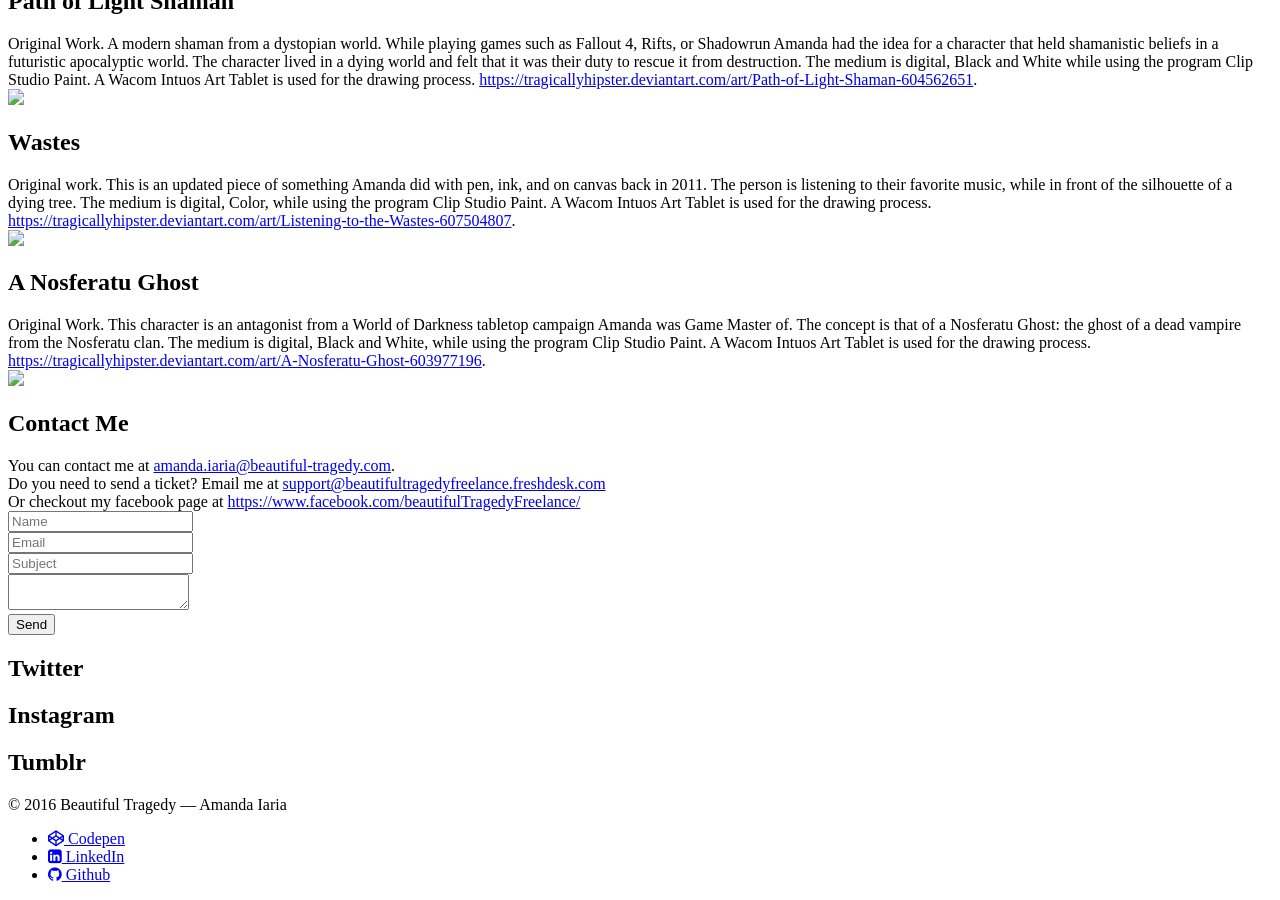
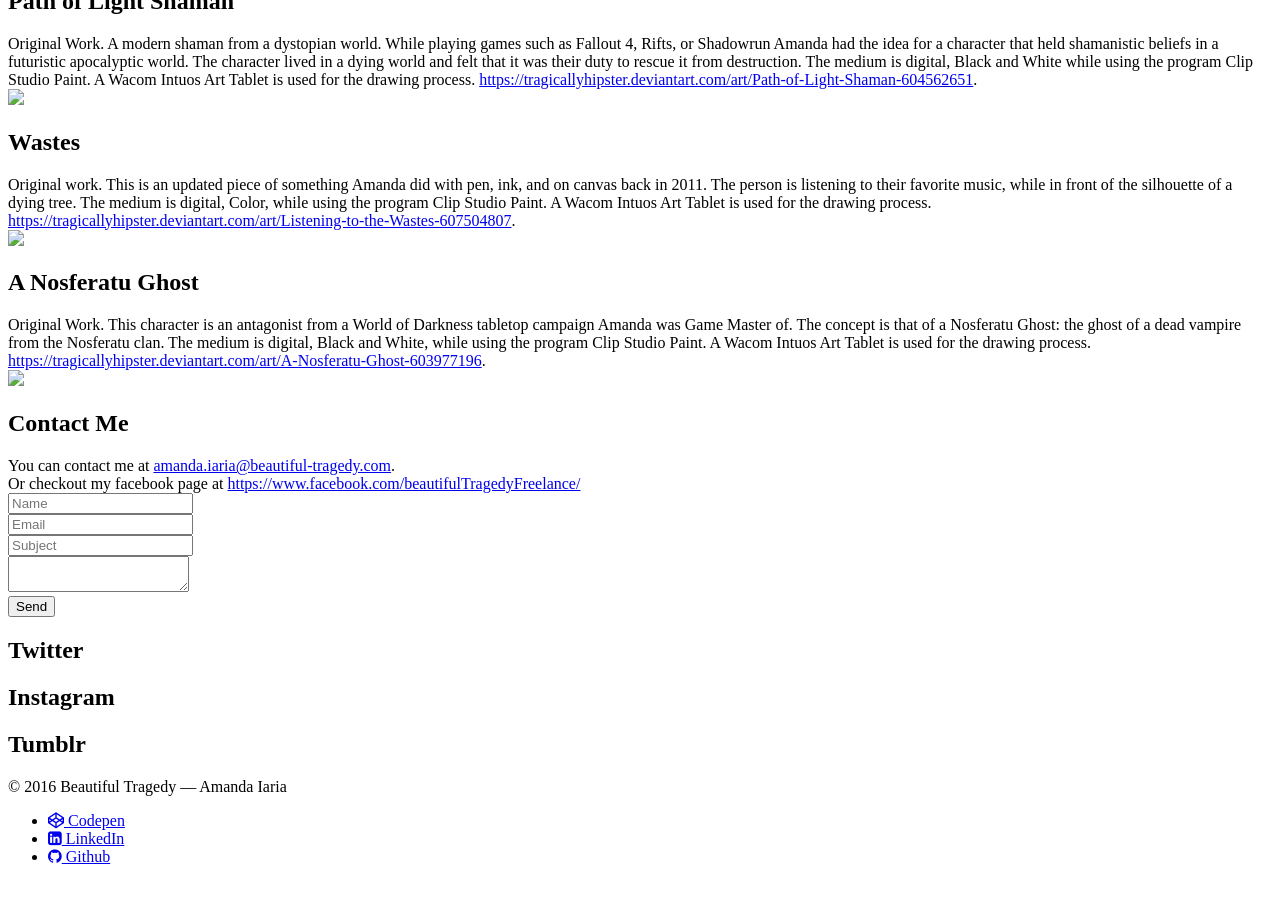
Before and after one commit to amandaIaria/amandaIaria.github.io, a Jekyll site: the page built from _posts/2015-11-21-good-food-truck.markdown, in a window 1280 px wide and 900 px high, scrolled down 3665 px. Built offline with Jekyll 4.4.1, drawn with Linux system fonts in a browser that asks for light colours; nearby versions of some CDN libraries; library files that are not in the unit come from our copies.

Commit message:
Update contact.html

```diff
--- a/_includes/sections/contact.html
+++ b/_includes/sections/contact.html
@@ -4,9 +4,8 @@
 			<h2>Contact Me</h2>
 			<div class="col-sm-2"></div>
 			<div class="col-sm-8">
-				You can contact me at <a href="mailto:amanda.iaria@beautiful-tragedy.com">amanda.iaria@beautiful-tragedy.com</a>. <br>
-				Do you need to send a ticket? Email me at <a href="mailto:support@beautifultragedyfreelance.freshdesk.com
-">support@beautifultragedyfreelance.freshdesk.com</a><br>
+				You can contact me at <a href="mailto:amanda.iaria@beautiful-tragedy.com?subject=Reaching%20Out%20From%20Your%20Portfolio">amanda.iaria@beautiful-tragedy.com</a>. <br>
+
 				Or checkout my facebook page at <a href="https://www.facebook.com/beautifulTragedyFreelance/" target="_blank">https://www.facebook.com/beautifulTragedyFreelance/</a>
 			</div>
 
```
